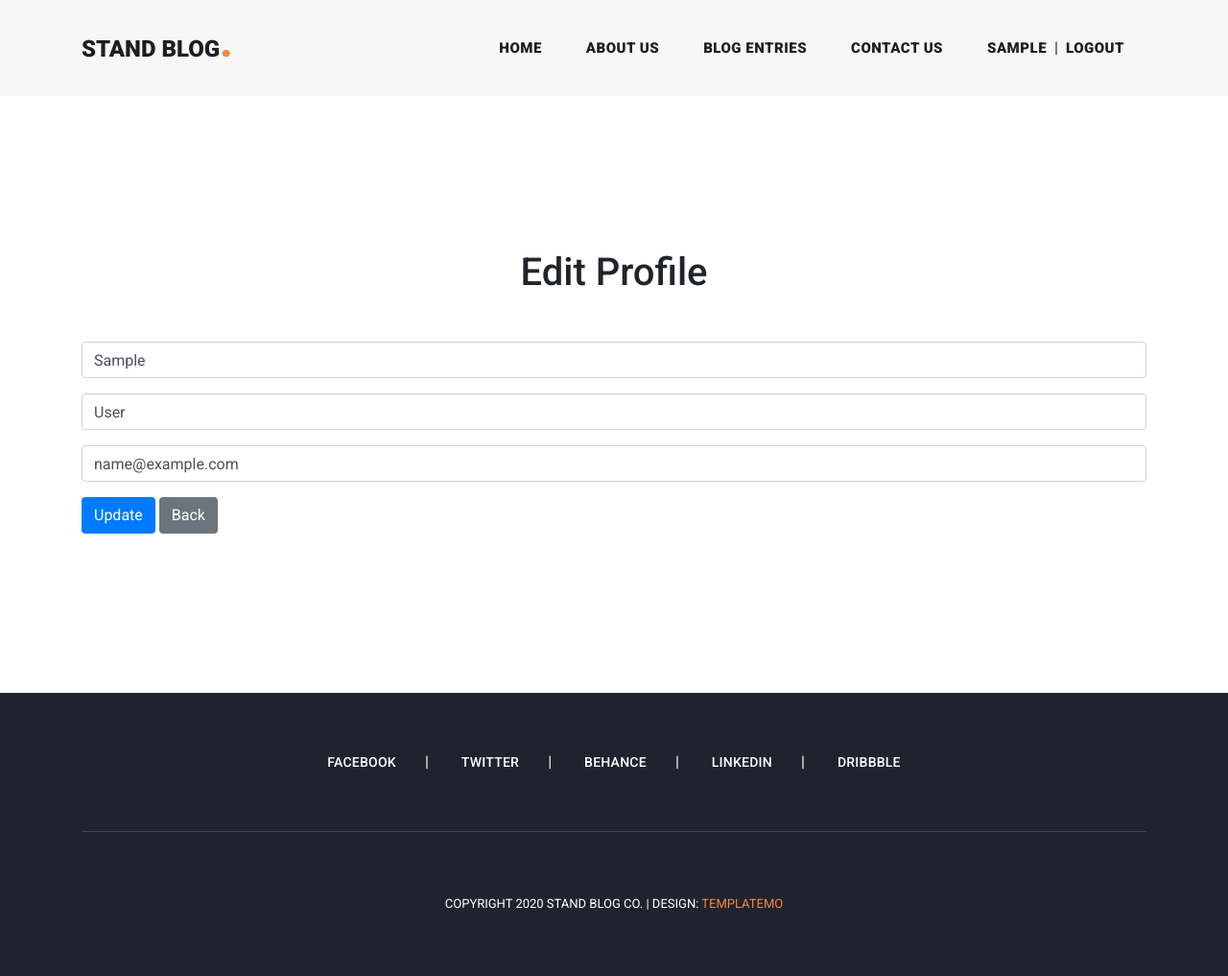
After one commit to afsharsharifi/stand_blog, a Django app: page /account/edit-profile in a window 1280 px wide. The commit adds this page. Shown: the whole page at 96% size. Run offline with Django 4.2, Linux system fonts and the light colour scheme; the visitor is signed in with stand-in values (Sample User, id 1); some libraries are stand-ins or nearby versions.

Commit message:
Edit Profile Done

```diff
--- /dev/null
+++ b/accounts/forms.py
@@ -0,0 +1,39 @@
+from django import forms
+from django.contrib.auth import authenticate
+from django.contrib.auth.models import User
+
+
+class LoginForm(forms.Form):
+    username = forms.CharField(max_length=50, widget=forms.TextInput(attrs={
+        "class": "form-control",
+        "placeholder": "Username",
+    }))
+    password = forms.CharField(widget=forms.PasswordInput(attrs={
+        "class": "form-control",
+        "placeholder": "Password",
+    }))
+
+    def clean(self):
+        user = authenticate(username=self.cleaned_data.get("username"), password=self.cleaned_data.get("password"))
+        if user is None:
+            raise forms.ValidationError("Username or Password are Wrong", code="invalid_information")
+
+
+class EditUserForm(forms.ModelForm):
+    class Meta:
+        model = User
+        fields = ('first_name', 'last_name', 'email')
+        widgets = {
+            "first_name": forms.TextInput(attrs={
+                "class": "form-control",
+                "placeholder": "First Name",
+            }),
+            "last_name": forms.TextInput(attrs={
+                "class": "form-control",
+                "placeholder": "Last Name",
+            }),
+            "email": forms.EmailInput(attrs={
+                "class": "form-control",
+                "placeholder": "Email"
+            })
+        }
--- /dev/null
+++ b/accounts/templates/accounts/edit_prifile.html
@@ -0,0 +1,34 @@
+{% extends '_layout.html' %}
+{% load static %}
+{% block title %}StandBlog | Edit Profile{% endblock %}
+{% block content %}
+<div style="margin: 150px;"></div>
+<section class="container mt-5 mb-5">
+    <h1 class="text-center mt-5 mb-5">Edit Profile</h1>
+    <div class="d-flex flex-column justify-content-center">
+        {% for error in errors %}
+        <div class="bg-danger px-2 rounded mb-2 d-flex align-items-center">
+            <i class="fa fa-times text-white mx-2"></i>
+            <p class=" text-white">{{ error }}</p>
+        </div>
+        {% endfor %}
+    </div>
+    <form method="post" class="row" autocomplete="off">
+        {% csrf_token %}
+        <div class="col-12 mb-3">
+            {{ form.first_name }}
+        </div>
+        <div class="col-12 mb-3">
+            {{ form.last_name }}
+        </div>
+        <div class="col-12 mb-3">
+            {{ form.email }}
+        </div>
+        <div class="col-12 mb-3">
+            <button type="submit" class="btn bg-primary text-white">Update</button>
+            <a href="{% url 'index' %}" class="btn bg-secondary text-white">Back</a>
+        </div>
+    </form>
+</section>
+<div style="margin: 150px;"></div>
+{% endblock %}
--- a/accounts/urls.py
+++ b/accounts/urls.py
@@ -4,4 +4,5 @@ urlpatterns = [
     path('signup', views.signup_page, name="signup"),
     path('login', views.login_page, name="login"),
     path('logout', views.logout_page, name="logout"),
+    path('edit-profile', views.edit_profile_page, name="edit_profile"),
 ]
--- a/accounts/views.py
+++ b/accounts/views.py
@@ -2,6 +2,7 @@ from django.shortcuts import render, redirect
 from django.urls import reverse
 from django.contrib.auth import authenticate, login, logout
 from django.contrib.auth.models import User
+from .forms import LoginForm, EditUserForm
 
 # Create your views here.
 
@@ -33,13 +34,24 @@ def login_page(request):
     if request.user.is_authenticated:
         return redirect(reverse("index"))
     if request.method == "POST":
-        username = request.POST.get("username")
-        password = request.POST.get("password")
-        user = authenticate(request, username=username, password=password)
-        if user is not None:
+        form = LoginForm(request.POST)
+        if form.is_valid():
+            user = User.objects.get(username=form.cleaned_data.get("username"))
             login(request, user)
             return redirect(reverse("index"))
-    return render(request, "accounts/login.html")
+    else:
+        form = LoginForm()
+    return render(request, "accounts/login.html", {"form": form})
+
+
+def edit_profile_page(request):
+    form = EditUserForm(instance=request.user)
+    if request.method == "POST":
+        form = EditUserForm(instance=request.user, data=request.POST)
+        if form.is_valid():
+            form.save()
+            return redirect(reverse("edit_profile"))
+    return render(request, "accounts/edit_prifile.html", {'form': form})
 
 
 def logout_page(request):
--- a/templates/includes/header.html
+++ b/templates/includes/header.html
@@ -35,7 +35,9 @@
                     <li class="nav-item">
                         <div class="d-flex align-items-center">
                             {% if request.user.profile.image %}
-                            <img src="{{ request.user.profile.image.url }}" alt="" style="width: 50px; border-radius: 50%;">
+                            <a href="{% url 'edit_profile' %}">
+                                <img src="{{ request.user.profile.image.url }}" alt="" style="width: 50px; border-radius: 50%;">
+                            </a>
                             {% endif %}
                             <a class="nav-link" href="/admin">{{ request.user }}</a>
                             <span>|</span>
```
Also changed, not shown: accounts/templates/accounts/login.html (+7 -2 lines).
